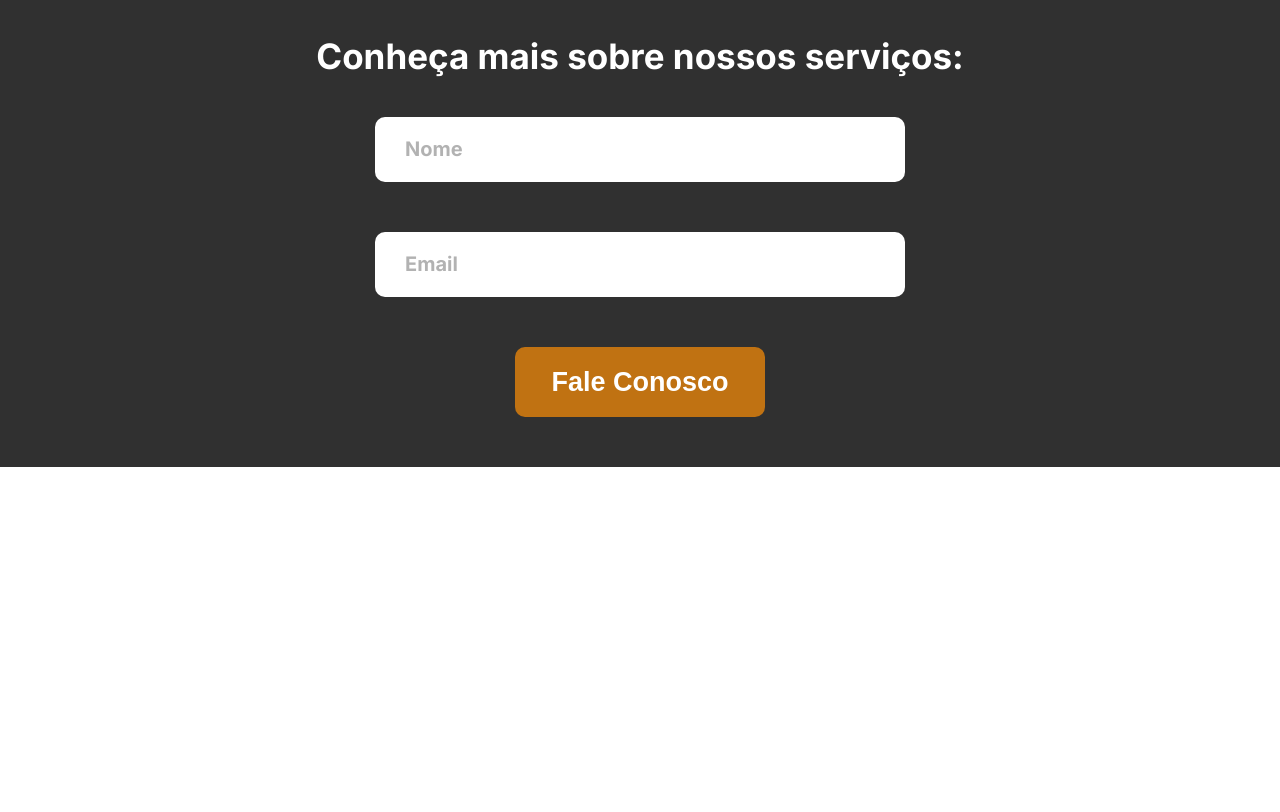
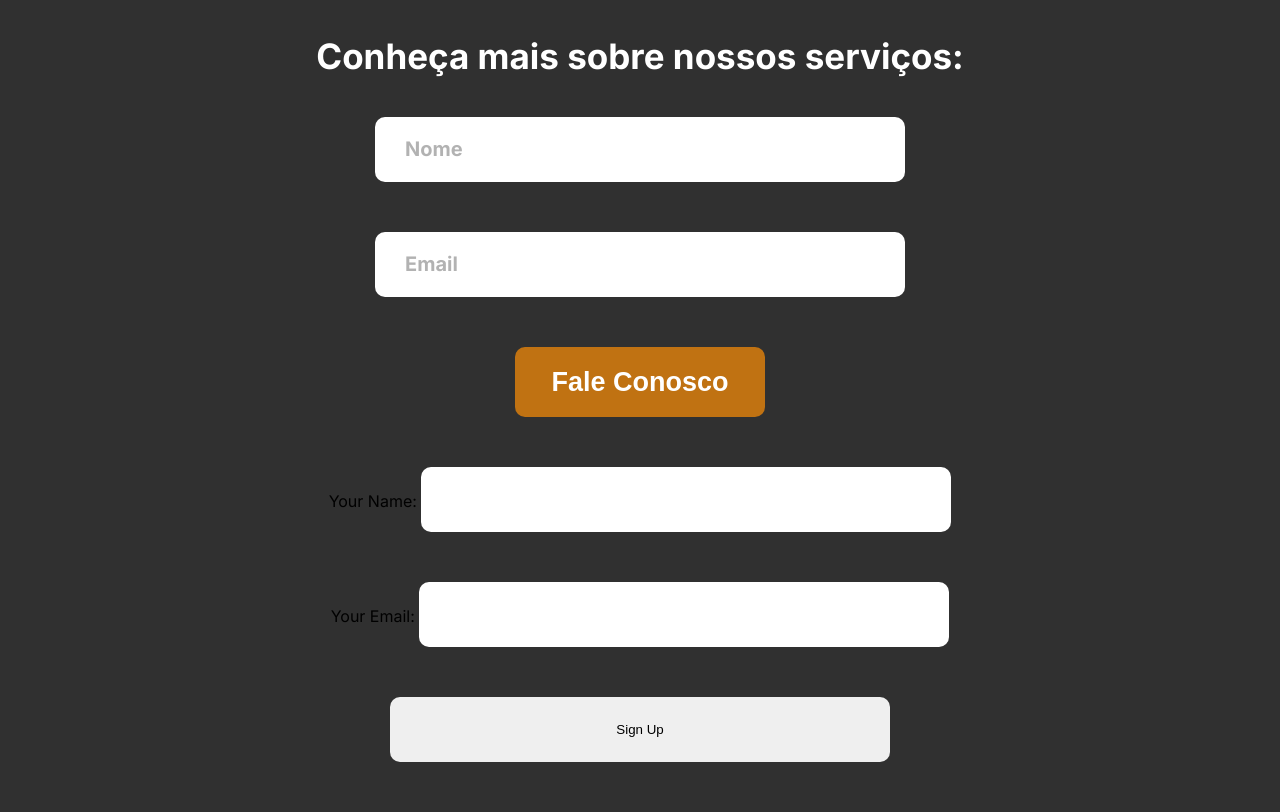
Before and after one commit to mendoncarm/landing-page-arquitetura-basico-, a plain HTML site: page index.html in a window 1280 px wide. Shown: the part 1451-2263 px from the top of the page. Before the commit the page ends 1918 px from the top, so only its background shows below. Drawn offline with Linux system fonts and the light colour scheme; a script that the page names is missing.

Commit message:
Arrumando o form

```diff
--- a/index.html
+++ b/index.html
@@ -63,6 +63,12 @@
 
             <input type="submit" value="Fale Conosco" id="submit">
         </form>
+        <form action="https://api.sheetmonkey.io/form/mPVi75v4dhxeszRJp74XvN" method="post">
+            <label>Your Name: <input type="text" name="Name" class="digi" id="nome" required /></label>
+            <label>Your Email: <input type="email" name="Email" class="digi" id="email" required /></label>
+            <input type="hidden" name="Created" value="x-sheetmonkey-current-date-time" />
+            <input type="submit" value="Sign Up" />
+          </form>
     </section>
 
 </body>
```
